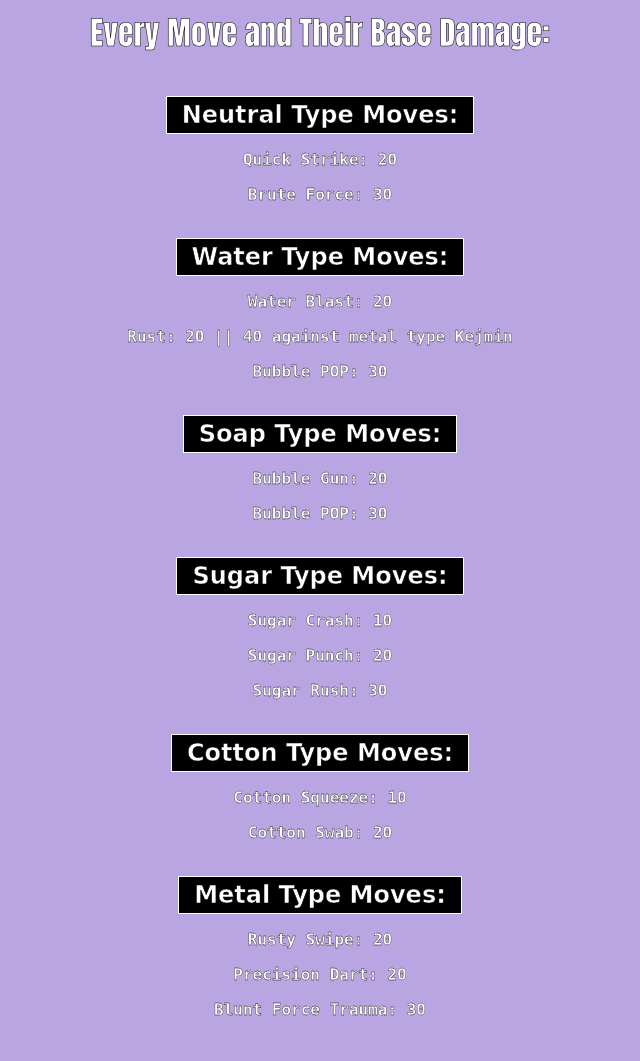
After one commit to missosigma/Kejmin, a PHP site: the page made by Battle Navbar Files/moves.php in a window 1280 px wide. The commit adds this page. Shown: the whole page, without its empty margins (320-960 px from the left). Run offline with PHP 8.4, Linux system fonts and the light colour scheme; a stand-in replaces the project's code that opens the database connection.

Commit message:
Added a page to show moves

```diff
--- /dev/null
+++ b/Battle Navbar Files/moves.php
@@ -0,0 +1,74 @@
+<html lang="en">
+<head>
+    <meta charset="UTF-8">
+    <meta name="viewport" content="width=device-width, initial-scale=1.0">
+    <title>Document</title>
+</head>
+<body>
+   <h1> Every Move and Their Base Damage: </h1><br>
+
+   <h2> Neutral Type Moves: </h2>
+   <p> Quick Strike: 20 </p>
+   <p> Brute Force: 30 </p>
+   <br>
+
+   <h2> Water Type Moves: </h2>
+   <p> Water Blast: 20 </p>
+   <p> Rust: 20 || 40 against metal type Kejmin
+    <p> Bubble POP: 30 </p>
+<br>
+    <h2> Soap Type Moves: </h2>
+    <p> Bubble Gun: 20 </p>
+    <p> Bubble POP: 30 </p>
+<br>
+
+<h2> Sugar Type Moves: </h2>
+<p> Sugar Crash: 10 </p>
+<p> Sugar Punch: 20 </p>
+<p> Sugar Rush: 30 </p>
+<br>
+
+<h2> Cotton Type Moves: </h2>
+<p> Cotton Squeeze: 10 </p>
+<p> Cotton Swab: 20 </p>
+<br>
+
+<h2> Metal Type Moves: </h2>
+<p> Rusty Swipe: 20 </p>
+<p> Precision Dart: 20 </p>
+<p> Blunt Force Trauma: 30 </p>
+<br>
+</body>
+</html>
+<style>
+body{
+    background-color:#B9A5E2;
+}
+h1{
+    text-align:center;
+    font-family:Impact;
+    color:white;
+    -webkit-text-stroke:0.5px black;
+}
+      h2 {
+          text-align: center;
+            color: white;
+            font-family: Comic Sans MS;
+            -webkit-text-stroke: 0.5px black;
+            background-color: black;
+
+
+            width: fit-content;
+            margin: 0 auto;
+            padding: 4px 15px;
+            border: 1px solid white;
+        }
+p{
+    text-align:center;
+    color:white;
+    font-family:monospace;
+    -webkit-text-stroke: 0.3px black;
+    font-size:16px;
+    font-weight:bold;
+}
+</style>
```
Also changed, not shown: Battle Navbar Files/chart.php (+15 -0 lines).
